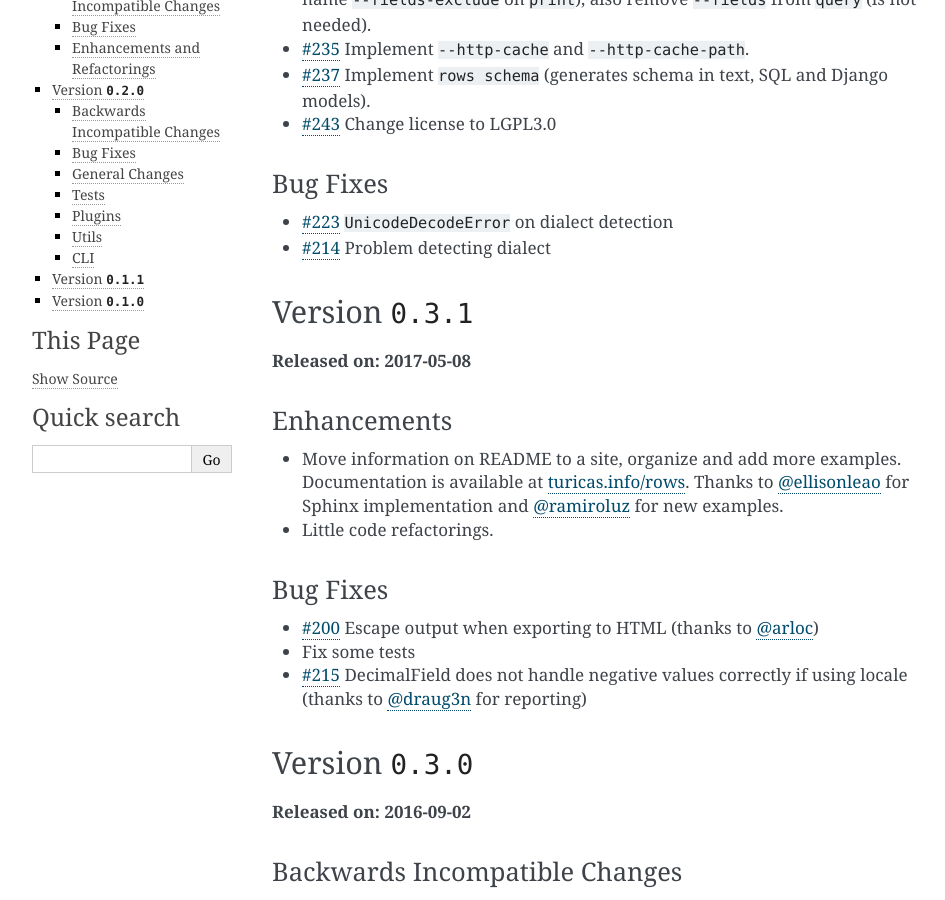
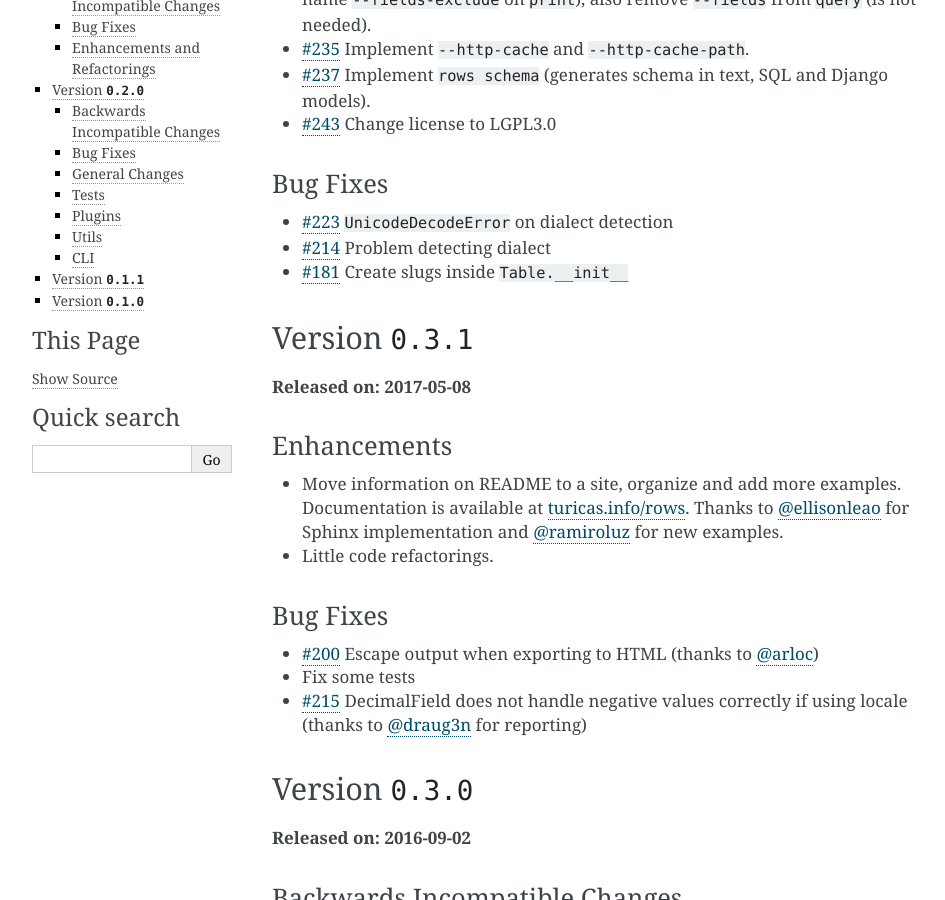
Before and after one commit to turicas/rows, a Sphinx documentation site: the page built from docs/changelog.md, in a window 1280 px wide and 900 px high, scrolled down 460 px. Shown: the whole window, without its empty margins (148-1093 px from the left). Built offline with Sphinx 7.4.7, drawn with Linux system fonts in a browser that asks for light colours.

Commit message:
Update changelog

```diff
--- a/docs/changelog.md
+++ b/docs/changelog.md
@@ -28,6 +28,8 @@
 - [#223](https://github.com/turicas/rows/issues/223) `UnicodeDecodeError` on
   dialect detection
 - [#214](https://github.com/turicas/rows/issues/214) Problem detecting dialect
+- [#181](https://github.com/turicas/rows/issues/181) Create slugs inside
+  `Table.__init__`
 
 
 ## Version `0.3.1`
```
